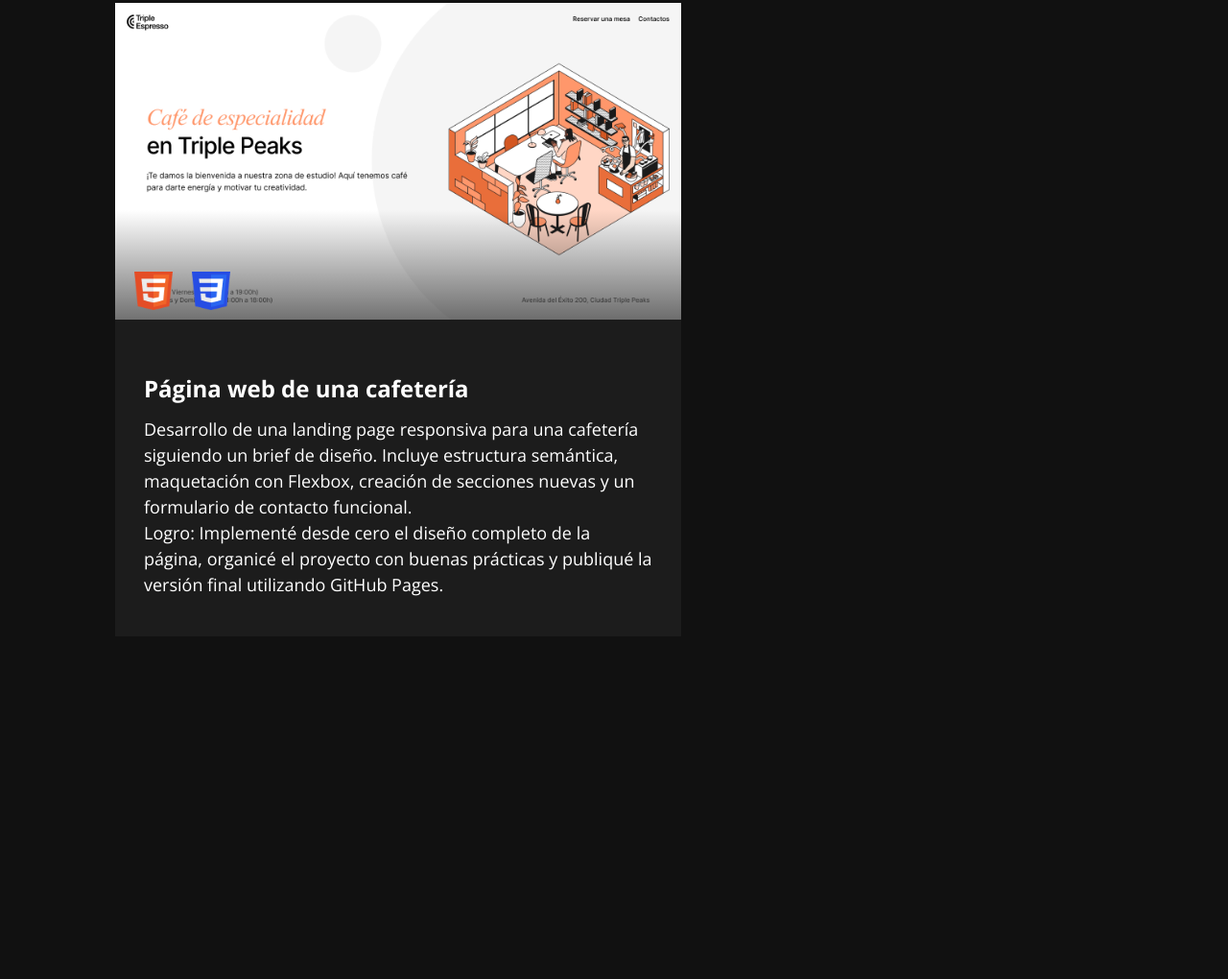
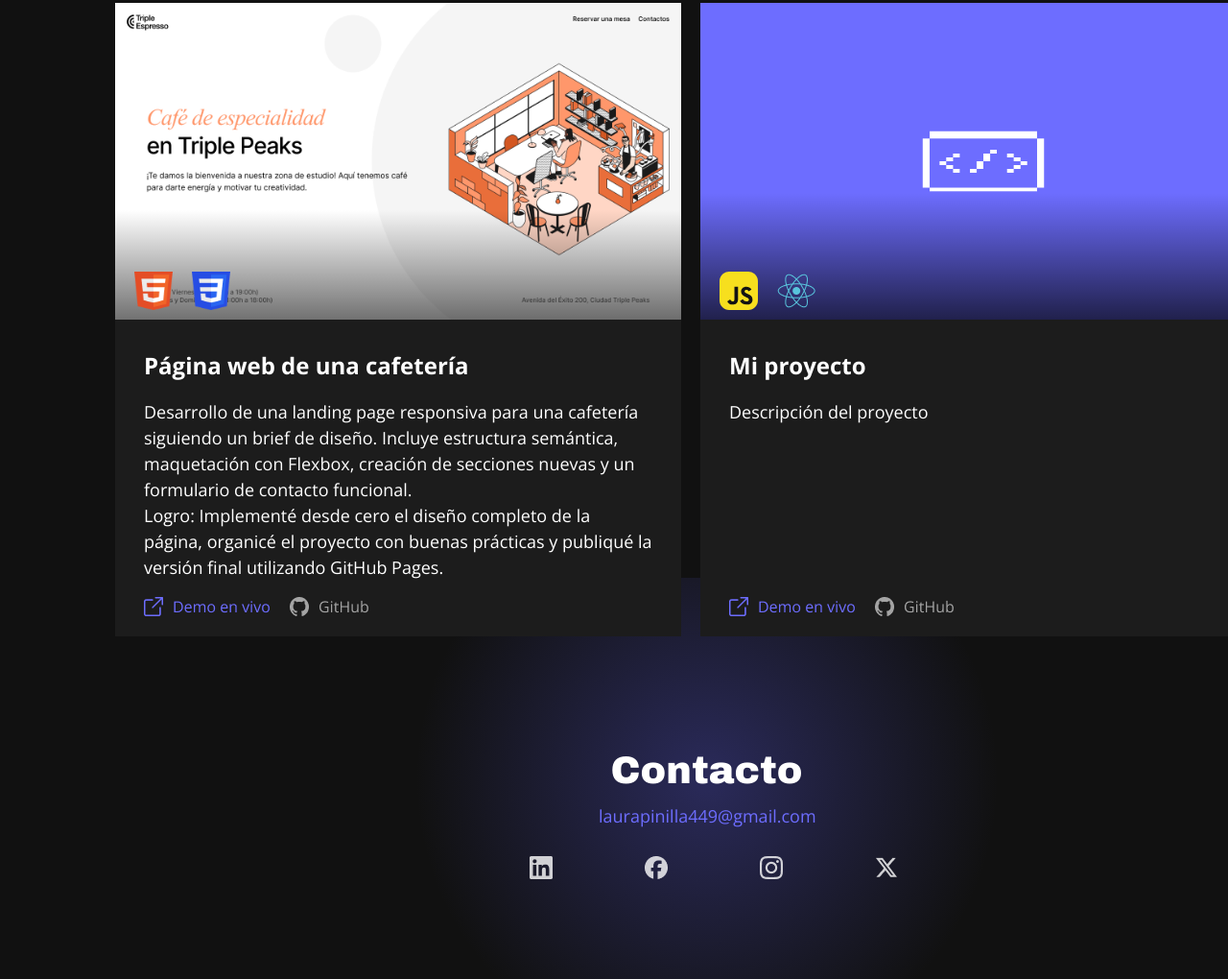
Before and after one commit to lausofi449/web_project_portfolio_es, a plain HTML site: page index.html in a window 1280 px wide. Shown: the part 982-2002 px from the top of the page at 96% size. Before the commit the page ends 1645 px from the top, so only its background shows below. Drawn offline with Linux system fonts and the light colour scheme; files whose address does not match are found by name.

```diff
--- a/index.html
+++ b/index.html
@@ -29,7 +29,7 @@
         <a href="https://github.com/lausofi449" target="_blank" class="Enlace">
           Enlace a GitHub</a
         >
-        <a href="#redes" class="Hablemos">Hablemos</a>
+        <a href="#contacto" class="Hablemos">Hablemos</a>
       </div>
 
       <div class="imagen">
@@ -83,45 +83,66 @@
                 href="https://lausofi449.github.io/web_project_coffeeshop_es/"
                 target="_blank"
               >
-                Demo en vivo</a
-              >
+                <img
+                  src="./images/Demo en vivo.png"
+                  class="Demo"
+                  alt="Demo en vivo"
+                />
+              </a>
 
               <a
                 href="https://github.com/lausofi449/web_project_coffeeshop_es"
                 target="_blank"
-                >Git Hub</a
               >
+                <img
+                  src="./images/Github link.png"
+                  class="GitHub"
+                  alt="Git hub"
+                />
+              </a>
             </div>
           </div>
-<!--
 
           <div class="imagen-card2">
             <img src="./images/iamagenProyectodemo.png" alt="proyecto" />
-              <div class="overlay"></div>
+            <div class="overlay2"></div>
 
             <div class="iconos-card2">
               <img src="./images/Group 120568.svg" class="tercero" />
+              <img src="./images/simbolo raro.png" class="cuarto" />
             </div>
           </div>
-            <div class="card2"></div>
+
+          <div class="card-2"></div>
+
           <div class="contenido-card2">
             <h3>Mi proyecto</h3>
             <p>Descripción del proyecto</p>
 
             <div class="links">
-                <a href="">Demo en vivo</a>
-                <img src="./images/Group 2087326847.png" />
-                <a href="">GitHub</a>
+              <a href="">
+                <img
+                  src="./images/Demo en vivo.png"
+                  class="Demo2"
+                  alt="Demo en vivo"
+                />
+              </a>
+
+              <a href="">
+                <img
+                  src="./images/Github link.png"
+                  class="Github2"
+                  alt="Git Hub"
+                />
+              </a>
             </div>
           </div>
-
         </div>
       </section>
     </main>
 
-    <footer id="redes" class="footer">
+    <footer id="contacto" class="footer">
       <h2>Contacto</h2>
-
       <p class="email">laurapinilla449@gmail.com</p>
 
       <div class="redes">
@@ -145,8 +166,11 @@
         >
           <img src="./images/ig.png" alt="instagram" />
         </a>
+
+        <a href="" target="_blank">
+          <img src="./images/twiter.png" />
+        </a>
       </div>
     </footer>
-    -->
   </body>
 </html>
--- a/styles/style.css
+++ b/styles/style.css
@@ -219,6 +219,7 @@
   height: 44px;
   top: 891px;
   left: 120px;
+  margin: 0%;
 }
 
 .imagen-card img {
@@ -276,6 +277,7 @@
   height: 33px;
   top: 1345px;
   left: 150px;
+  margin: 0%;
 }
 
 .contenido-card p {
@@ -291,111 +293,161 @@
   height: 175px;
   top: 1398px;
   left: 150px;
+  margin: 0%;
 }
 
-.links {
-  display: flex;
-  gap: 40px;
-  margin-top: auto;
+.Demo {
+  position: absolute;
+  width: 132px;
+  height: 22px;
+  top: 1603px;
+  left: 150px;
 }
 
-.links a {
-  text-decoration: none;
-  color: #6d6dff;
-  font-family: "Opensans";
-  font-weight: 400;
-  font-style: normal;
-  font-size: 50px;
-  line-height: 20px;
-  justify-content: end;
-  gap: 30px;
-  padding-bottom: 60px;
+.GitHub {
+  position: absolute;
+  width: 83px;
+  height: 22px;
+  top: 1603px;
+  left: 302px;
 }
 
-/*
-
-.links {
-  display: flex;
-  gap: 40px;
-  margin-top: auto;
+.imagen-card2 img {
+  position: absolute;
+  top: 985px;
+  left: 730px;
+  width: 590px;
+  height: 330px;
+}
+.overlay2 {
+  position: absolute;
+  top: 985px;
+  left: 730px;
+  width: 590px;
+  height: 330px;
+  overflow: hidden;
+  background: linear-gradient(to bottom, transparent 60%, rgba(0, 0, 0, 0.7));
 }
 
-.links a {
-  text-decoration: none;
-  color: #6d6dff;
-  font-family: "Opensans";
-  font-weight: 400;
-  font-style: normal;
-  font-size: 50px;
-  line-height: 20px;
-  justify-content: end;
-  gap: 30px;
-  padding-bottom: 60px;
+.iconos-card2 img {
+  width: 40px;
+  height: 40px;
+  top: 1265px;
 }
 
-.links img {
-  width: 50px;
-  height: 50px;
-  padding-left: 30px;
+.tercero {
+  padding-left: 20px;
 }
 
-.footer {
-  position: relative;
-  height: 100px;
-  display: flex;
-  flex-direction: column;
-  justify-content: flex-start;
-  align-items: center;
-  text-align: center;
-  z-index: 1;
-  padding-top: 300px;
+.cuarto {
+  padding-left: 80px;
 }
 
-.footer::before {
-  content: "";
+.card-2 {
   position: absolute;
-  top: 50%;
-  left: 50%;
-  transform: translate(-50%, -30%);
+  background-color: #1c1c1c;
+  width: 590px;
+  height: 330px;
+  top: 1315px;
+  left: 730px;
+}
 
-  width: 1990px;
-  height: 1600px;
+.contenido-card2 h3 {
+  position: absolute;
+  font-family: "OpenSans";
+  font-weight: 700;
+  font-size: 24px;
+  line-height: 1.5;
+  letter-spacing: 0px;
+  color: #ffffff;
 
-  background: radial-gradient(circle, rgba(80, 80, 200, 0.4), transparent 70%);
+  width: 143px;
+  height: 33px;
+  top: 1345px;
+  left: 760px;
+  margin: 0%;
+}
 
-  z-index: -1;
-  pointer-events: none;
+.contenido-card2 p {
+  position: absolute;
+  color: #ffffff;
+  letter-spacing: 0px;
+  font-family: "OpenSans";
+  font-weight: 400;
+  font-size: 18px;
+  line-height: 1.5;
+
+  width: 530px;
+  height: 25px;
+  top: 1398px;
+  left: 760px;
+  margin: 0%;
+}
+
+.Demo2 {
+  position: absolute;
+  width: 132px;
+  height: 22px;
+  top: 1603px;
+  left: 760px;
+}
+
+.Github2 {
+  position: absolute;
+  width: 83px;
+  height: 22px;
+  top: 1603px;
+  left: 912px;
 }
 
 .footer h2 {
+  position: absolute;
+  font-family: "ArchivoBlack";
+  font-weight: 400;
+  font-size: 40px;
+  line-height: 1.5;
+  letter-spacing: 0px;
+  text-align: center;
   color: #ffffff;
-  font-family: "ArchivoBlack";
-  font-style: normal;
-  font-weight: 400;
-  font-size: 100px;
-  margin: 0px;
-  letter-spacing: 3px;
+
+  width: 201px;
+  height: 44px;
+  top: 1755px;
+  left: 636px;
+  margin: 0%;
 }
 
 .email {
+  position: absolute;
+  font-family: "OpenSans";
+  font-weight: 400;
+  font-size: 18px;
+  line-height: 1.5;
+  letter-spacing: 0px;
+  text-align: center;
   color: #6d6dff;
-  font-family: "Opensans";
-  font-weight: 400;
-  font-style: normal;
-  font-size: 60px;
-  letter-spacing: 0%;
-  text-align: center;
-  padding-top: 50px;
+
+  width: 194px;
+  height: 25px;
+  top: 1819px;
+  left: 624px;
+  margin: 0%;
 }
 
 .redes {
+  position: absolute;
   display: flex;
-  gap: 180px;
-  padding-top: 80px;
+  gap: 120px;
+  margin: 0%;
+  justify-content: center;
+  left: 552px;
 }
 
 .redes img {
-  width: 100px;
+  position: absolute;
+  top: 1874px;
+  width: 24px;
+  height: 24px;
   opacity: 0.8;
   transition: 0.3s;
 }
@@ -405,7 +457,17 @@
   transform: scale(1.2);
 }
 
-*/
+.footer::after {
+  content: "";
+  position: absolute;
+  top: 1584px;
+  left: 357px;
+  width: 760px;
+  height: 418px;
+  background: radial-gradient(circle, rgba(80, 80, 200, 0.4), transparent 70%);
+  z-index: -1;
+}
+
 @media screen and (max-width: 768px) {
 }
 
```
Also changed, not shown: images/Git HUB.png (deleted), images/demo en vivo.svg (deleted), images/simbolo raro.png (added), images/twiter.png (added). Lines whose indentation alone changed are shown as unchanged.
